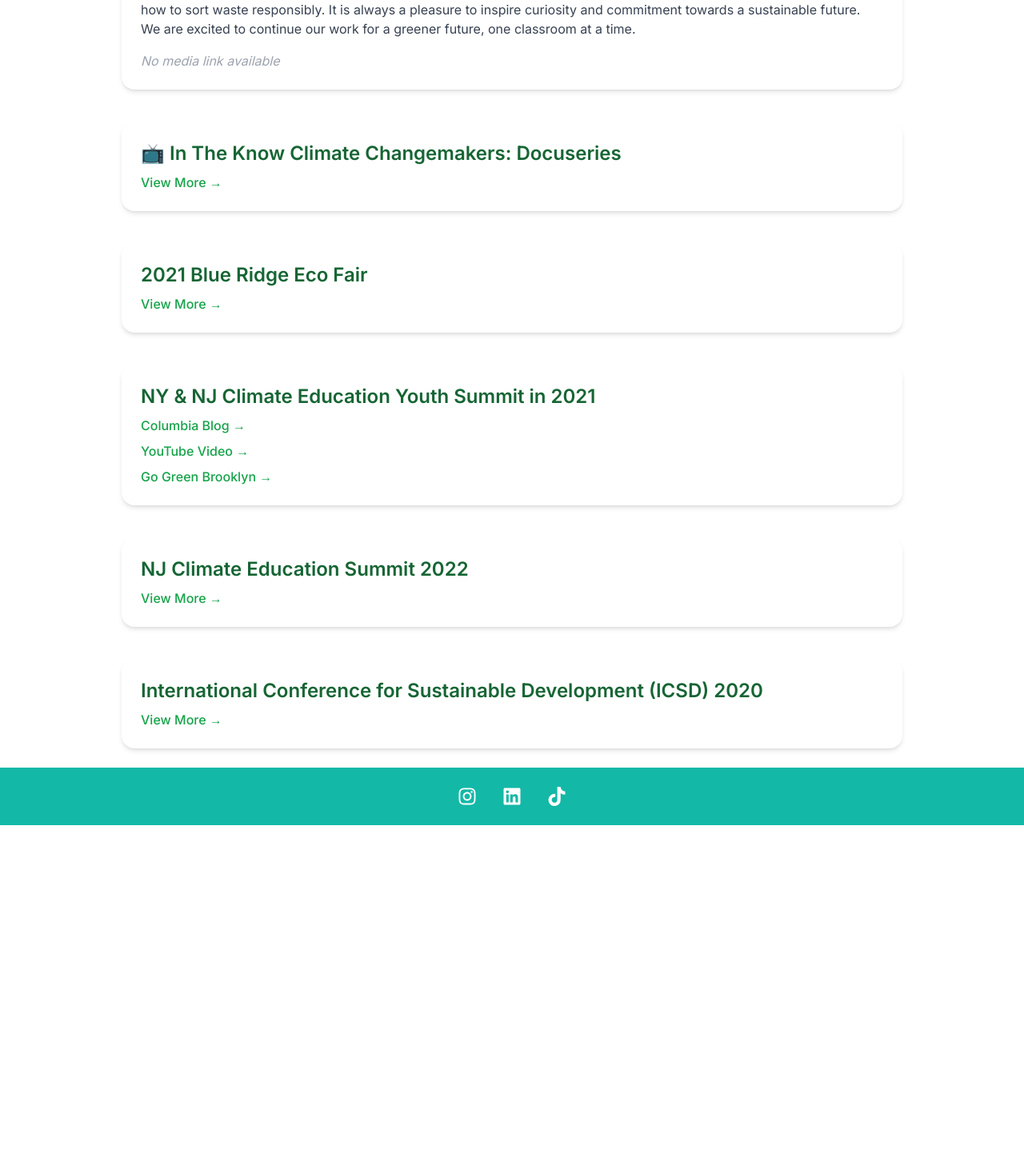
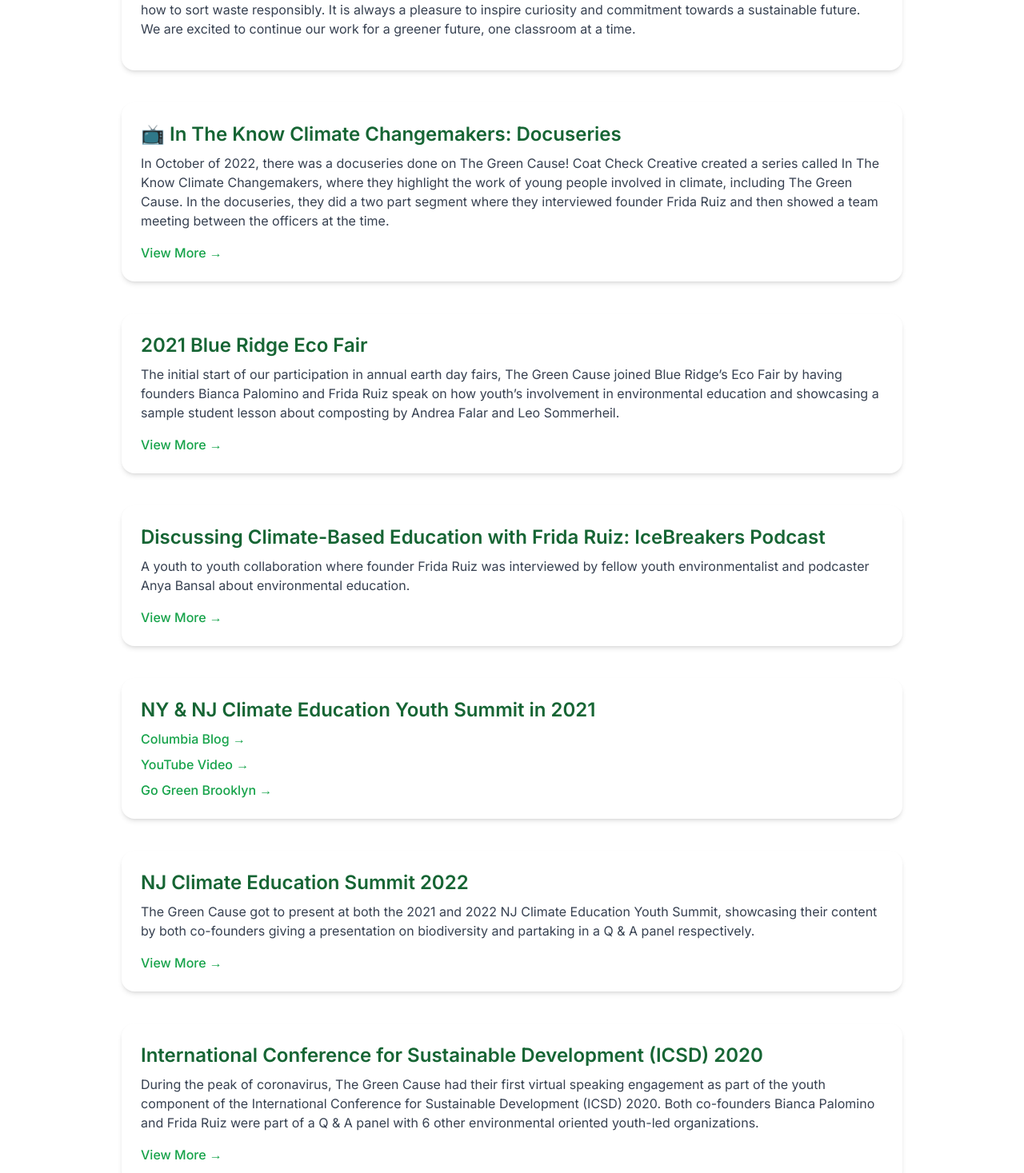
Before and after one commit to The-Green-Cause/The-Green-Cause-Website, a Next.js app in the folder frontend/: page /media in a window 1280 px wide. Shown: the part 1060-2527 px from the top of the page at 80% size. Before the commit the page ends 2092 px from the top, so only its background shows below. Built offline with nearby package versions, Linux system fonts and the light colour scheme; a web font is replaced by a local one.

Commit message:
Chapters Changes

```diff
--- a/frontend/pages/chapters/index.js
+++ b/frontend/pages/chapters/index.js
@@ -4,20 +4,22 @@
 import { useState, useEffect } from "react";
 
 export default function Chapters() {
+  // State to hold a random image for Nigeria chapter
   const [randomImage, setRandomImage] = useState("");
 
   useEffect(() => {
-    const randomNum = Math.floor(Math.random() * 7) + 1;
+    const randomNum = Math.floor(Math.random() * 7) + 1; // Random number between 1 and 7
     setRandomImage(`/nigeriaslideshow/img${randomNum}.jpg`);
   }, []);
 
+  // Chapters data
   const chapters = {
     nigeria: {
       name: "Nigeria",
       location: "Oyo, Nigeria",
       description:
         "Empowering students to lead sustainability efforts across Africa.",
-      image: randomImage || "/nigeriaslideshow/img1.jpg", // fallback
+      image: randomImage || "/nigeriaslideshow/img1.jpg", // fallback image
     },
     "new-jersey": {
       name: "New Jersey",
@@ -26,14 +28,38 @@
         "Driving environmental change in the heart of the garden state.",
       image: "/images/chapters/new-york.jpg",
     },
-    // Add more chapters here
+    // Add more chapters here as needed
   };
 
   return (
     <div>
       <Navbar />
-      <div className="min-h-screen bg-gray-50 py-12 px-6">
-        <h1 className="text-4xl font-fredoka text-center mb-10">Our Chapters</h1>
+
+      <main className="min-h-screen bg-gray-50 py-12 px-6">
+        {/* Intro Section */}
+        <section className="max-w-6xl mx-auto mb-12">
+          <h1 className="text-5xl font-fredoka text-center mb-6">Chapters</h1>
+          <p className="text-gray-700 leading-relaxed">
+            Founded in 2020, The Green Cause is an environmental nonprofit organization based around promoting environmental activism among the youth and larger communities through the making of various content, such as lessons and social media posts. To strengthen our impact, we have recently launched our brand new chapter structure, which allows people to spread environmental awareness in their own communities as part of The Green Cause. This gives many individuals a chance to connect with their cities more closely and form a strong team to combat climate change. Individuals who are involved in a chapter have the autonomy to do what they think is best to fit the interests of their community in hopes to educate and inspire more people to join the cause. We, as the board of The Green Cause, truly believe that the involvement of every person is so crucial to create change in this world, which is what we hope to accomplish with this launch. We hope that you too can be a leader, and work with us to change the world for the better.
+          </p>
+        </section>
+
+        {/* Why Create a Chapter Section */}
+        <section className="max-w-6xl mx-auto mb-12">
+          <h2 className="text-4xl font-fredoka mb-6">
+            Why should I create a chapter?
+          </h2>
+          <p className="text-gray-700 leading-relaxed">
+            Starting a chapter for The Green Cause serves as an opportunity to work with your community to address climate change. This allows you to connect with city and/or school officials, create events & projects, and bring together a coalition of like-minded students. You will be able to learn & apply many important leadership development skills that will help you with your future endeavors. You will be able to have autonomy to make decisions for your own chapter and create a vision for The Green Cause with all the resources and support provided by us. All of this while learning more about the environmental field and earning community service hours for your hard work!
+          </p>
+        </section>
+
+        {/* Chapters Grid Section */}
+        <section>
+          <h2 className="text-4xl font-fredoka text-center mb-10">
+            Our Chapters
+          </h2>
+
           <div className="grid grid-cols-1 sm:grid-cols-2 lg:grid-cols-3 gap-8 max-w-6xl mx-auto">
             {Object.entries(chapters).map(([slug, chapter]) => (
               <div
@@ -46,7 +72,7 @@
                   className="w-full h-48 object-cover"
                 />
                 <div className="p-6">
-                <h2 className="text-2xl font-semibold mb-2">{chapter.name}</h2>
+                  <h3 className="text-2xl font-semibold mb-2">{chapter.name}</h3>
                   <p className="text-sm text-gray-600 mb-3">{chapter.location}</p>
                   <p className="text-gray-700 mb-4">{chapter.description}</p>
                   <Link
@@ -59,7 +85,23 @@
               </div>
             ))}
           </div>
+
+          {/* Create Chapter CTA */}
+          <div className="text-center mt-8">
+            <p className="text-lg text-gray-700">
+              Don’t see your city, school, etc represented?{" "}
+              <Link
+                href="https://drive.google.com/drive/folders/1wWS01B5VmggHvTITm4K-qjUldgvqTYq8?usp=sharing"
+                className="text-green-600 font-semibold hover:underline"
+                target="_blank"
+              >
+                Create a Chapter!
+              </Link>
+            </p>
           </div>
+        </section>
+      </main>
+
       <Footer />
     </div>
   );
--- a/frontend/pages/donate.js
+++ b/frontend/pages/donate.js
@@ -31,7 +31,7 @@
         {/* Donation Information Section */}
         <div className="flex flex-col items-center my-20 px-6 text-center">
           <h3 className="font-fredoka text-3xl md:text-4xl mb-6 text-teal-500">
-            Interested in supporting? Please donate below!
+            Interested in supporting? Please Donate Below!
           </h3>
           <p className="max-w-4xl text-lg leading-relaxed mb-6">
             Any and all donations go towards helping our team of dedicated individuals make your experience as a supporter greater.
--- a/frontend/pages/lessons.tsx
+++ b/frontend/pages/lessons.tsx
@@ -6,6 +6,7 @@
 import Navbar from "../components/navbar";
 import Footer from "../components/footer";
 import Head from "next/head";
+import Link from "next/link";
 
 export default function Lessons() {
     const [lessonsData, setLessonsData] = useState([]);
@@ -155,8 +156,16 @@
                     The lesson creating process consists of members creating an outline, which includes target audience, lesson layout, and accompanying interactive activities. After approval from chapter leads, the members use any feedback given to create the lessons which are then reviewed using our rubric. In order to ensure our lessons are of quality, we are establishing a Teachers’ Lesson Review where formal educators and those with education credentials can provide feedback to our lessons. If you are interested in joining, please fill out this form
                     <br/><br/>
                     </p>
-                    <div className="flex">
-                        <button onClick={() => {router.push("https://drive.google.com/file/d/1f2uzaEGg79h6Epgs47VpiACov9JNMBW1/view?usp=sharing")}} className="mx-auto bg-[#35B6FF] text-white text-center px-5 py-1 rounded-md mb-[80px]">Flyer</button>
+                    <div className="flex justify-center">
+                        <Link
+                            href="https://forms.gle/etF2GquiRgZYmKee7"
+                            target="_blank"
+                            rel="noopener noreferrer"
+                        >
+                            <button className="bg-[#35B6FF] text-white text-center px-5 py-1 rounded-md mb-[80px]">
+                                Teacher Lesson Review Form
+                            </button>
+                        </Link>
                     </div>
                     <p>
                     <br/><br/>
--- a/frontend/pages/media.js
+++ b/frontend/pages/media.js
@@ -32,7 +32,7 @@
   },
   {
     title: "📺 In The Know Climate Changemakers: Docuseries ",
-    description: null,
+    description: "In October of 2022, there was a docuseries done on The Green Cause! Coat Check Creative created a series called In The Know Climate Changemakers, where they highlight the work of young people involved in climate, including The Green Cause.  In the docuseries, they did a two part segment where they interviewed founder Frida Ruiz and then showed a team meeting between the officers at the time. ",
     links: ["https://youtu.be/6Ggb7QJJHVI?si=DSQ0nypGK331Y_Zs"],
     link_texts: ["View More"],
     location: null,
@@ -41,8 +41,17 @@
   },
   {
     title: "2021 Blue Ridge Eco Fair",
-    description: null,
+    description: "The initial start of our participation in annual earth day fairs, The Green Cause joined Blue Ridge’s Eco Fair by having founders Bianca Palomino and Frida Ruiz speak on how youth’s involvement in environmental education and showcasing a sample student lesson about composting by Andrea Falar and Leo Sommerheil. ",
     links: ["https://www.youtube.com/watch?v=9gMcSEi2LtY"],
+    link_texts: ["View More"],
+    location: null,
+    date: null,
+    image: null,
+  },
+  {
+    title: "Discussing Climate-Based Education with Frida Ruiz: IceBreakers Podcast",
+    description: "A youth to youth collaboration where founder Frida Ruiz was interviewed by fellow youth environmentalist and podcaster Anya Bansal about environmental education. ",
+    links: ["https://podcasts.apple.com/us/podcast/discussing-climate-based-education-with-frida-ruiz/id1561095802?i=1000585270130 "],
     link_texts: ["View More"],
     location: null,
     date: null,
@@ -59,7 +68,7 @@
   },
   {
     title: "NJ Climate Education Summit 2022",
-    description: null,
+    description: "The Green Cause got to present at both the 2021 and 2022 NJ Climate Education Youth Summit, showcasing their content by both co-founders giving a presentation on biodiversity and partaking in a Q & A panel respectively. ",
     links: ["https://blogs.cuit.columbia.edu/edsdcsd/2022/01/18/new-jersey-climate-education-summit-2022/"],
     link_texts: ["View More"],
     location: null,
@@ -68,7 +77,7 @@
   },
   {
     title: "International Conference for Sustainable Development (ICSD) 2020",
-    description: null,
+    description: "During the peak of coronavirus, The Green Cause had their first virtual speaking engagement as part of the youth component of the International Conference for Sustainable Development (ICSD) 2020. Both co-founders Bianca Palomino and Frida Ruiz were part of a Q & A panel with 6 other environmental oriented youth-led organizations. ",
     links: ["https://ic-sd.org/events/icsd-2020/"],
     link_texts: ["View More"],
     location: null,
@@ -138,7 +147,7 @@
           <p className="text-gray-700 whitespace-pre-line mb-4">{description}</p>
         )}
 
-        {links && links.length > 0 ? (
+        {links && links.length > 0 && (
           <div className="flex flex-col gap-2">
             {links.map((link, i) => (
               <Link
@@ -152,9 +161,8 @@
               </Link>
             ))}
           </div>
-        ) : (
-          <p className="text-gray-400 italic">No media link available</p>
         )}
+
       </div>
 
     </div>
```
Lines whose indentation alone changed are shown as unchanged.
